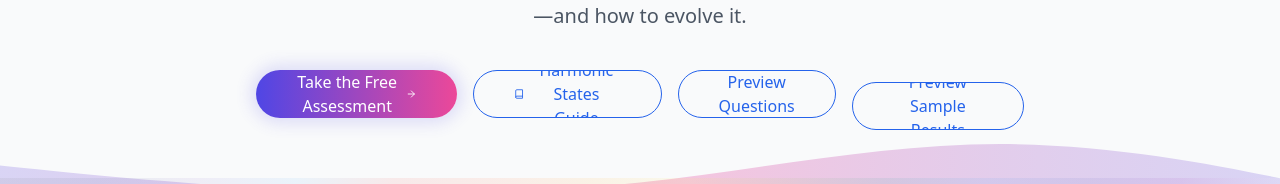
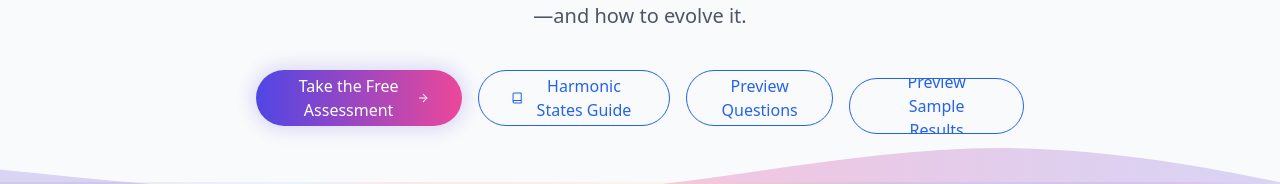
Before and after one commit to patrickbolt3/emotion1, a React (Vite) app: page / in a window 1280 px wide. Shown: the part 318-502 px from the top of the page. Built offline with nearby package versions, Linux system fonts and the light colour scheme; no server answers.

Commit message:
Fix button text visibility in round pills

```diff
--- a/src/components/ui/Button.tsx
+++ b/src/components/ui/Button.tsx
@@ -20,7 +20,7 @@ const buttonVariants = cva(
         default: 'h-10 py-2 px-4',
         sm: 'h-9 px-3',
         lg: 'h-11 px-8',
-        xl: 'h-12 px-10 text-base',
+        xl: 'h-14 px-12 text-base font-medium',
         icon: 'h-10 w-10',
       },
       rounded: {
--- a/src/pages/LandingPage.tsx
+++ b/src/pages/LandingPage.tsx
@@ -131,23 +131,23 @@ const LandingPage: React.FC = () => {
               transition={{ duration: 0.8, delay: 0.4 }}
             >
               <Link to="/register">
-                <Button variant="gradient" size="xl" rounded="full" className="shadow-glow animate-glow-pulse">
+                <Button variant="gradient" size="xl" rounded="full" className="shadow-glow animate-glow-pulse px-8 py-4">
                   Take the Free Assessment <ArrowRight className="ml-2 h-5 w-5" />
                 </Button>
               </Link>
               <Link to="/emotional-states">
-                <Button size="xl" variant="outline" rounded="full">
+                <Button size="xl" variant="outline" rounded="full" className="px-8 py-4">
                   <Book className="mr-2 h-5 w-5" />
                   Harmonic States Guide
                 </Button>
               </Link>
               <Link to="/questions-preview">
-                <Button size="xl" variant="outline" rounded="full">
+                <Button size="xl" variant="outline" rounded="full" className="px-8 py-4">
                   Preview Questions
                 </Button>
               </Link>
               <Link to="/results-preview">
-                <Button size="xl" variant="outline" rounded="full">
+                <Button size="xl" variant="outline" rounded="full" className="px-8 py-4">
                   Preview Sample Results
                 </Button>
               </Link>
@@ -561,28 +561,28 @@ const LandingPage: React.FC = () => {
               viewport={{ once: true }}
             >
               <Link to="/register">
-                <Button className="bg-white text-gradient-start hover:bg-gray-100 shadow-glow rounded-full">
+                <Button className="bg-white text-gradient-start hover:bg-gray-100 shadow-glow rounded-full px-8 py-3 font-medium">
                   Take the Assessment
                 </Button>
               </Link>
               <Link to="/emotional-states">
-                <Button variant="outline" className="text-white border-white hover:bg-white/10 rounded-full">
+                <Button variant="outline" className="text-white border-white hover:bg-white/10 rounded-full px-8 py-3 font-medium">
                   <Book className="mr-2 h-4 w-4" />
                   Harmonic States Guide
                 </Button>
               </Link>
               <Link to="/questions-preview">
-                <Button variant="outline" className="text-white border-white hover:bg-white/10 rounded-full">
+                <Button variant="outline" className="text-white border-white hover:bg-white/10 rounded-full px-8 py-3 font-medium">
                   Preview Questions
                 </Button>
               </Link>
               <Link to="/results-preview">
-                <Button variant="outline" className="text-white border-white hover:bg-white/10 rounded-full">
+                <Button variant="outline" className="text-white border-white hover:bg-white/10 rounded-full px-8 py-3 font-medium">
                   Preview Results
                 </Button>
               </Link>
               <Link to="/login">
-                <Button variant="outline" className="text-white border-white hover:bg-white/10 rounded-full">
+                <Button variant="outline" className="text-white border-white hover:bg-white/10 rounded-full px-8 py-3 font-medium">
                   Coach Login
                 </Button>
               </Link>
--- a/tailwind.config.js
+++ b/tailwind.config.js
@@ -50,6 +50,9 @@ export default {
           '0%, 100%': { boxShadow: '0 0 15px 5px rgba(79, 70, 229, 0.15)' },
           '50%': { boxShadow: '0 0 25px 10px rgba(79, 70, 229, 0.25)' },
         }
+      },
+      lineHeight: {
+        'button': '1.2',
       }
     },
   },
```
